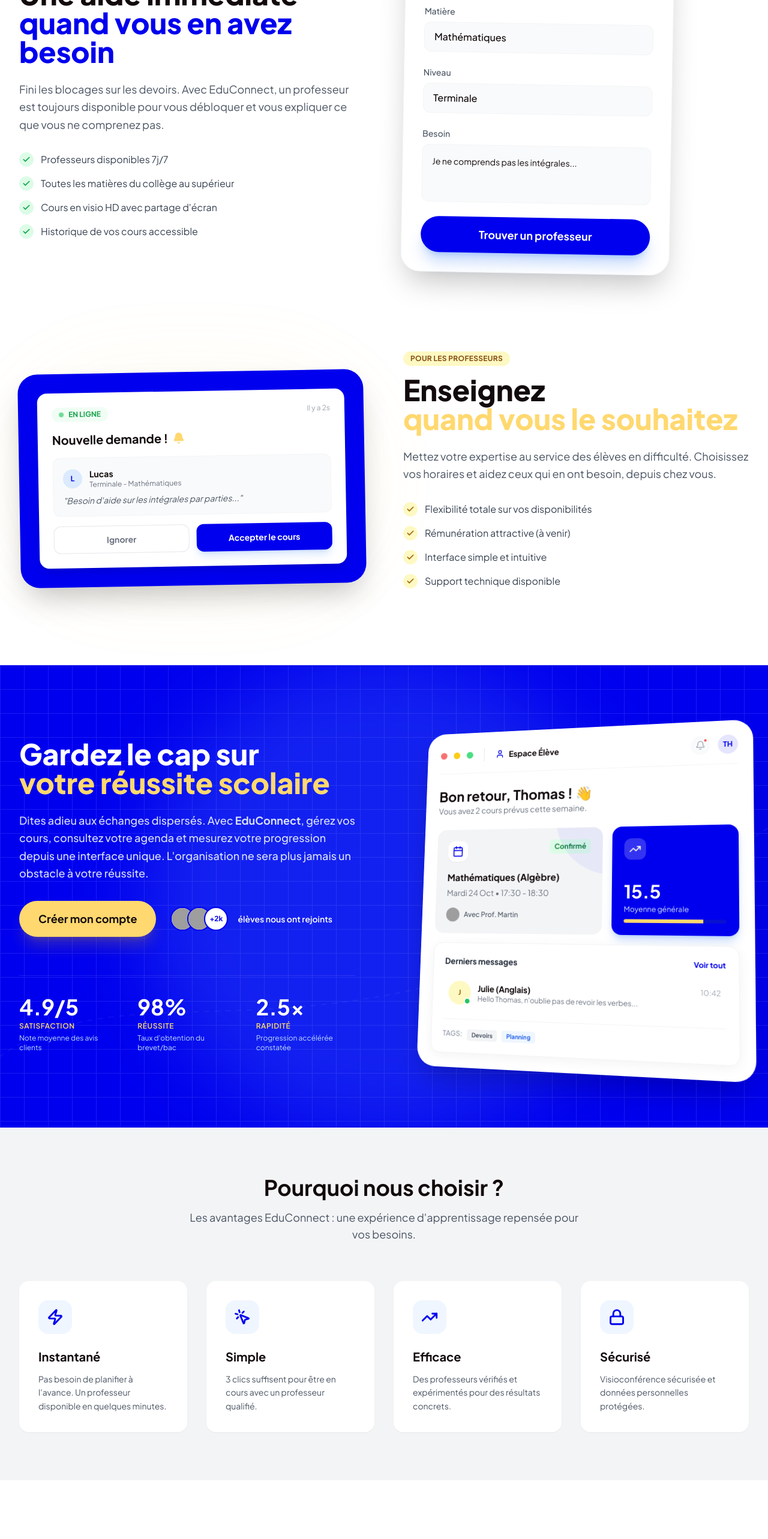
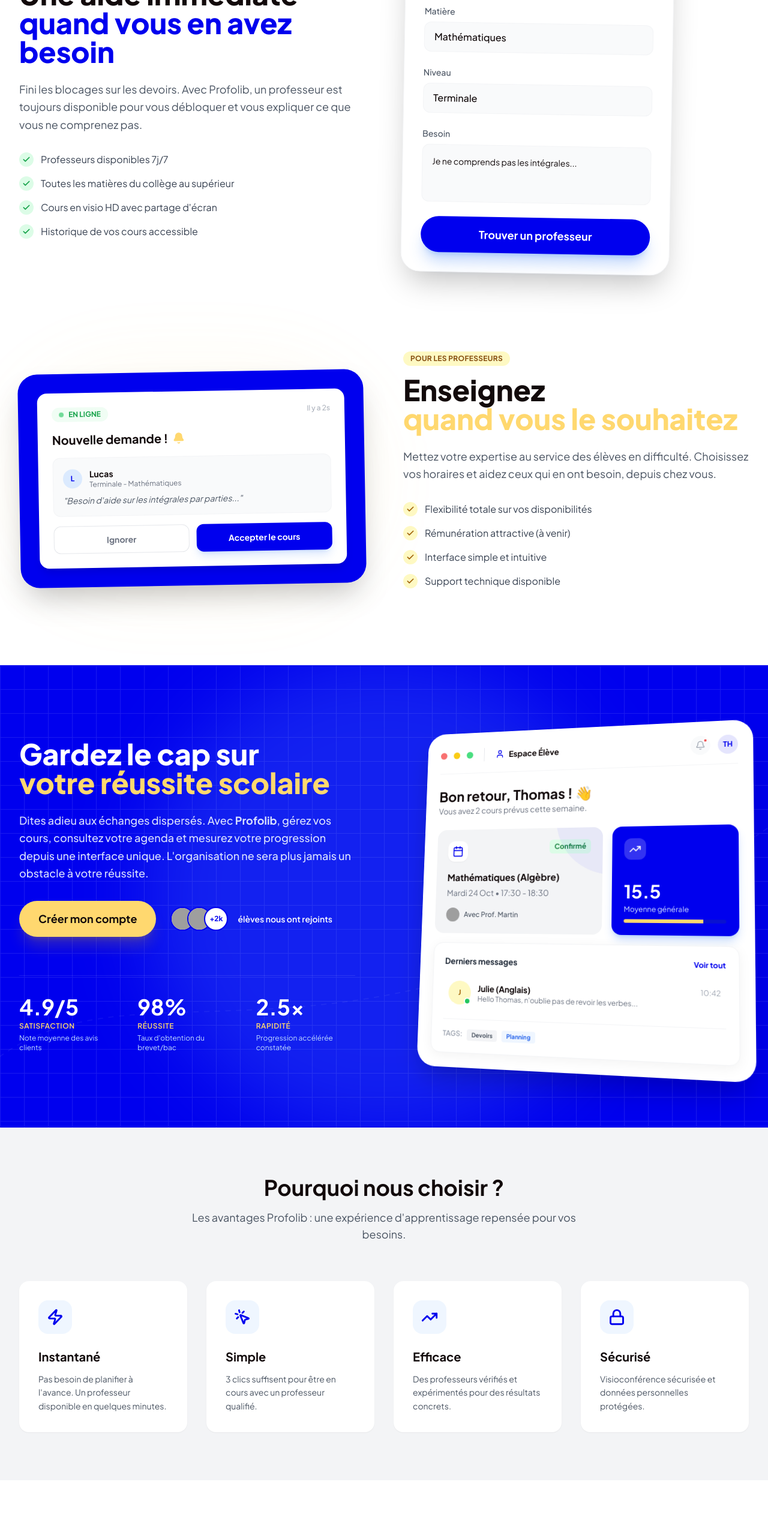
Before and after one commit to YnsELY/profolib-front, a React (Vite) app: page / in a window 1280 px wide. Shown: the part 1140-3706 px from the top of the page at 60% size. Built offline with nearby package versions, Linux system fonts and the light colour scheme; grey boxes are pictures that could not be loaded.

Commit message:
Modification de nom est du bouton connexion

```diff
--- a/components/CallToAction.tsx
+++ b/components/CallToAction.tsx
@@ -14,7 +14,7 @@
           Prêt à commencer ?
         </h2>
         <p className="text-blue-100 text-lg md:text-xl mb-10 max-w-2xl mx-auto">
-          Rejoignez la communauté EduConnect et transformez votre façon d'apprendre ou d'enseigner.
+          Rejoignez la communauté Profolib et transformez votre façon d'apprendre ou d'enseigner.
         </p>
         <div className="flex flex-col sm:flex-row items-center justify-center gap-4">
           <Button variant="secondary" size="lg" className="w-full sm:w-auto font-bold h-14 px-8">
--- a/components/DashboardPreview.tsx
+++ b/components/DashboardPreview.tsx
@@ -34,7 +34,7 @@
               <span className="text-accent">votre réussite scolaire</span>
             </h2>
             <p className="text-blue-50 text-lg mb-8 leading-relaxed font-medium opacity-90">
-              Dites adieu aux échanges dispersés. Avec <strong>EduConnect</strong>, gérez vos cours, consultez votre agenda et mesurez votre progression depuis une interface unique. L'organisation ne sera plus jamais un obstacle à votre réussite.
+              Dites adieu aux échanges dispersés. Avec <strong>Profolib</strong>, gérez vos cours, consultez votre agenda et mesurez votre progression depuis une interface unique. L'organisation ne sera plus jamais un obstacle à votre réussite.
             </p>
 
             <div className="flex flex-wrap items-center gap-6 mb-16">
--- a/components/Features.tsx
+++ b/components/Features.tsx
@@ -8,7 +8,7 @@
         <div className="text-center mb-16">
           <h2 className="text-3xl md:text-4xl font-bold text-textPrimary mb-4">Pourquoi nous choisir ?</h2>
           <p className="text-gray-600 max-w-2xl mx-auto text-lg">
-            Les avantages EduConnect : une expérience d'apprentissage repensée pour vos besoins.
+            Les avantages Profolib : une expérience d'apprentissage repensée pour vos besoins.
           </p>
         </div>
 
--- a/components/Footer.tsx
+++ b/components/Footer.tsx
@@ -9,14 +9,14 @@
           <div className="col-span-1 md:col-span-1">
             <div className="flex items-center gap-2 mb-4">
               <div className="w-6 h-6 bg-primary rounded-full flex items-center justify-center text-white font-bold text-sm font-hand">E</div>
-              <span className="font-bold text-xl text-textPrimary">EduConnect</span>
+              <span className="font-bold text-xl text-textPrimary">Profolib</span>
             </div>
             <p className="text-sm text-gray-500 leading-relaxed mb-4">
               La plateforme qui connecte instantanément les élèves avec des professeurs qualifiés pour des cours particuliers en visio. Aide immédiate, résultats concrets.
             </p>
             <div className="text-sm text-gray-500">
                <p>Paris, France</p>
-               <p>contact@educonnect.fr</p>
+               <p>contact@profolib.fr</p>
                <p>01 23 45 67 89</p>
             </div>
           </div>
@@ -57,7 +57,7 @@
         </div>
 
         <div className="border-t border-gray-200 pt-8 flex flex-col md:flex-row justify-between items-center text-sm text-gray-400">
-          <p>&copy; 2026 EduConnect. Tous droits réservés.</p>
+          <p>&copy; 2026 Profolib. Tous droits réservés.</p>
           <div className="flex space-x-6 mt-4 md:mt-0">
             <a href="#" className="hover:text-gray-600">Confidentialité</a>
             <a href="#" className="hover:text-gray-600">Cookies</a>
--- a/components/InstantConnectionDemo.tsx
+++ b/components/InstantConnectionDemo.tsx
@@ -19,7 +19,7 @@
               <span className="text-primary">quand vous en avez besoin</span>
             </h2>
             <p className="text-gray-600 text-lg mb-8 leading-relaxed">
-              Fini les blocages sur les devoirs. Avec EduConnect, un professeur est toujours disponible pour vous débloquer et vous expliquer ce que vous ne comprenez pas.
+              Fini les blocages sur les devoirs. Avec Profolib, un professeur est toujours disponible pour vous débloquer et vous expliquer ce que vous ne comprenez pas.
             </p>
             <ul className="space-y-4 mb-8">
               {[
--- a/components/Navbar.tsx
+++ b/components/Navbar.tsx
@@ -13,7 +13,7 @@
 
           {/* Logo */}
           <div className="flex-shrink-0 flex items-center cursor-pointer">
-            <img src={logo} alt="EduConnect Logo" className="h-10 w-auto" />
+            <img src={logo} alt="Profolib Logo" className="h-10 w-auto" />
           </div>
 
           {/* Desktop Menu */}
@@ -59,11 +59,11 @@
             <a href="#advantages" className="block px-3 py-3 rounded-md text-base font-medium text-gray-700 hover:text-primary hover:bg-gray-50">
               Avantages
             </a>
-            <div className="pt-4">
+            <a href="https://app.profolib.fr" target="_blank" rel="noopener noreferrer" className="block pt-2">
               <Button fullWidth variant="primary">
                 Connexion
               </Button>
-            </div>
+            </a>
           </div>
         </div>
       )}
--- a/components/Testimonials.tsx
+++ b/components/Testimonials.tsx
@@ -11,7 +11,7 @@
       <div className="max-w-7xl mx-auto px-4 sm:px-6 lg:px-8 relative z-10">
         <div className="text-center mb-16">
           <h2 className="text-3xl md:text-4xl font-bold text-textPrimary mb-4">Ils nous font confiance</h2>
-          <p className="text-gray-600 text-lg">Découvrez ce que nos utilisateurs pensent d'EduConnect</p>
+          <p className="text-gray-600 text-lg">Découvrez ce que nos utilisateurs pensent de Profolib</p>
         </div>
 
         <div className="grid md:grid-cols-3 gap-8">
```
